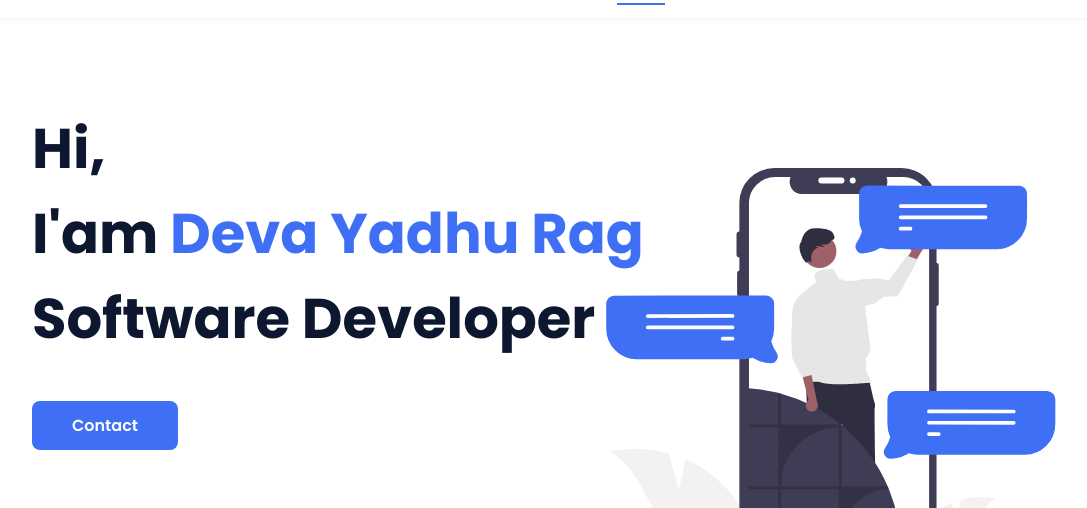
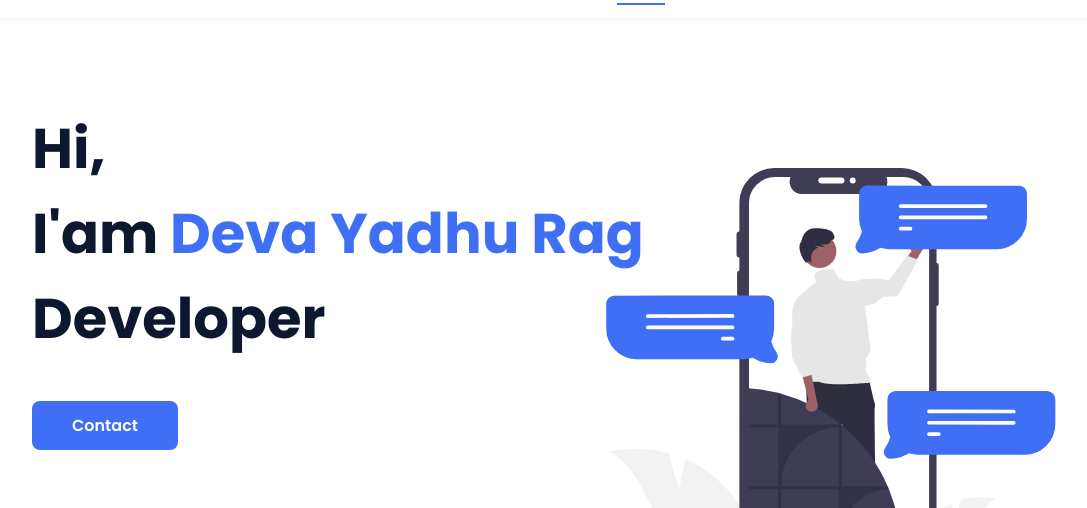
Before and after one commit to Devayadhurag/Portfolio, a plain HTML site: page index.html in a window 1280 px wide. Shown: the part 54-562 px from the top of the page, without its empty margins (96-1183 px from the left). Drawn offline with nearby package versions, Linux system fonts and the light colour scheme.

Commit message:
Update index.html

```diff
--- a/index.html
+++ b/index.html
@@ -42,7 +42,7 @@
             <!--===== HOME =====-->
             <section class="home bd-grid" id="home">
                 <div class="home__data">
-                    <h1 class="home__title">Hi,<br>I'am <span class="home__title-color">Deva Yadhu Rag</span><br> Software Developer</h1>
+                    <h1 class="home__title">Hi,<br>I'am <span class="home__title-color">Deva Yadhu Rag</span><br>Developer</h1>
 
                     <a href="#" class="button">Contact</a>
                 </div>
```
